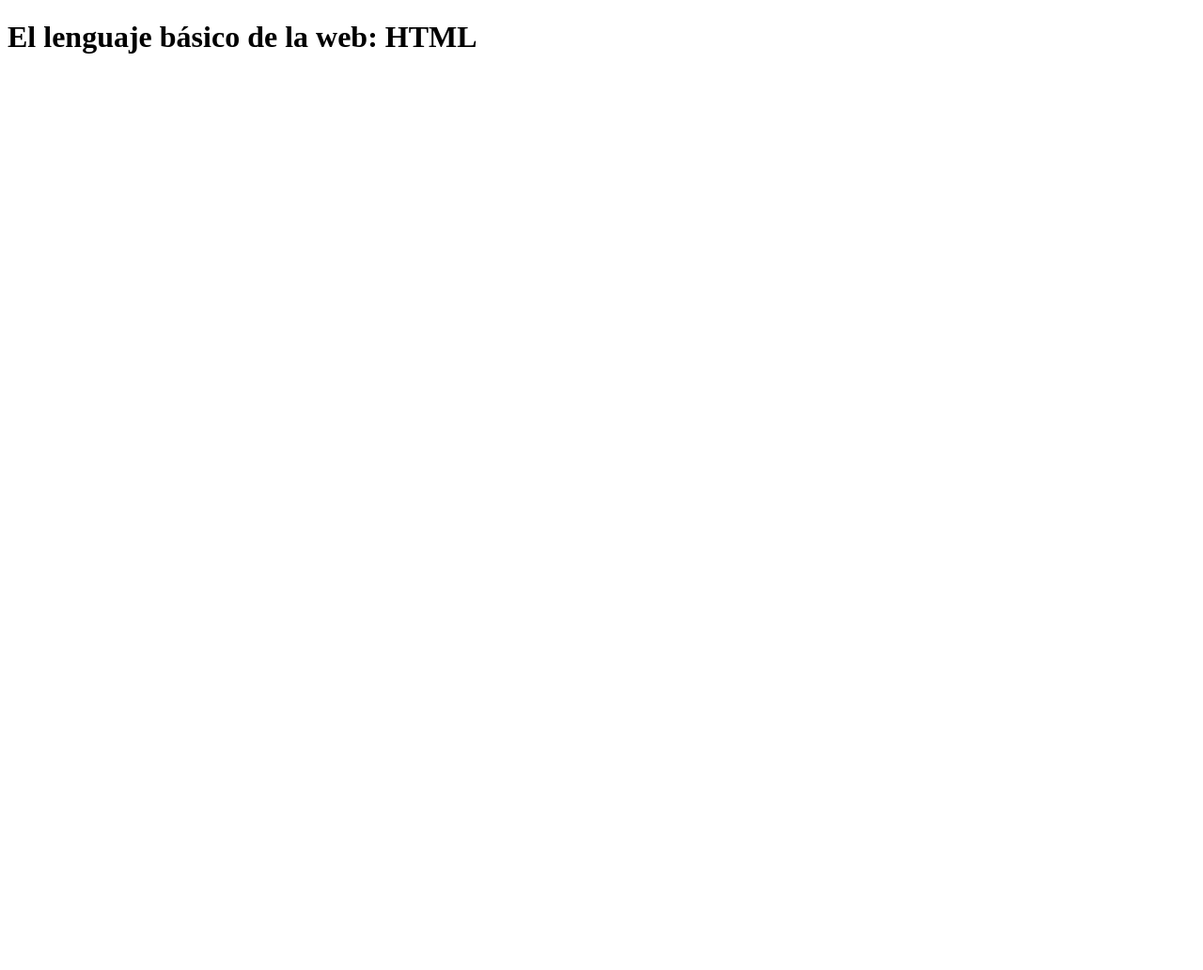
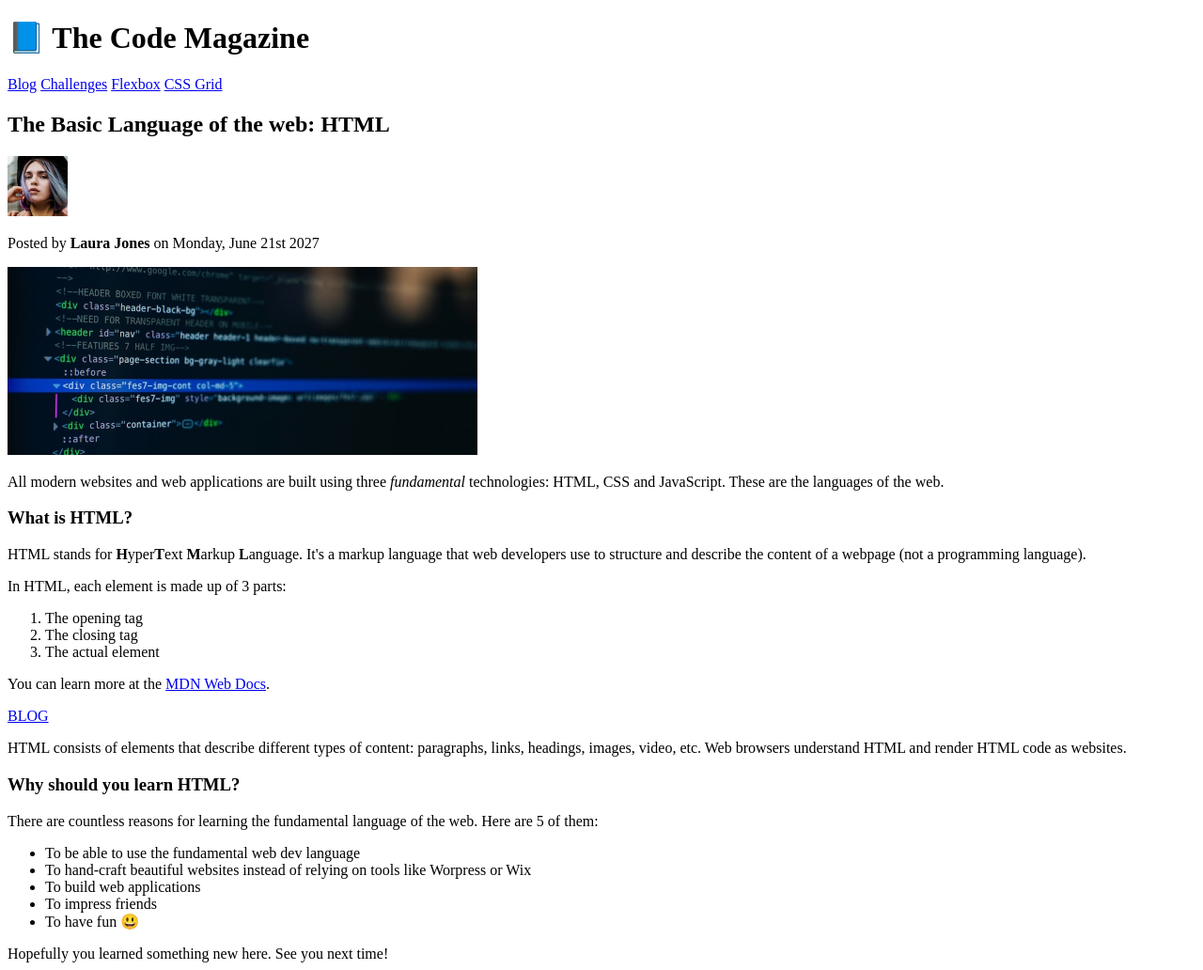
Before and after one commit to jeanZpirs/html-course, a plain HTML site: page 02-HTML-Fundamentals/index.html in a window 1280 px wide. Shown: the whole page at 94% size. Before the commit the page ends 800 px from the top, so only its background shows below. Drawn offline with Linux system fonts and the light colour scheme.

Commit message:
links, texto, listas, imagenes

```diff
--- a/02-HTML-Fundamentals/index.html
+++ b/02-HTML-Fundamentals/index.html
@@ -1,9 +1,82 @@
 <!DOCTYPE html>
-<html>
-    <head>
-        <title>El lenguaje básico de la web: HTML</title>
-    </head>
-    <body>
-        <h1>El lenguaje básico de la web: HTML</h1>
-    </body>
+<html lang="es">
+  <head>
+    <meta charset="utf-8" />
+    <title>The Basic Language of the web: HTML</title>
+  </head>
+  <body>
+    <h1>📘 The Code Magazine</h1>
+
+    <a href="blog.html">Blog</a>
+    <a href="#">Challenges</a>
+    <a href="#">Flexbox</a>
+    <a href="#">CSS Grid</a>
+
+    <h2>The Basic Language of the web: HTML</h2>
+
+    <img
+      src="laura-jones.jpg"
+      alt="Headshot of Laura Jones"
+      width="64"
+      height="64"
+    />
+    <p>Posted by <strong>Laura Jones</strong> on Monday, June 21st 2027</p>
+
+    <img src="post-img.jpg" alt="Post" width="500" height="200" />
+
+    <p>
+      All modern websites and web applications are built using three
+      <em>fundamental</em>
+      technologies: HTML, CSS and JavaScript. These are the languages of the
+      web.
+    </p>
+
+    <h3>What is HTML?</h3>
+    <p>
+      HTML stands for <b>H</b>yper<b>T</b>ext <b>M</b>arkup <b>L</b>anguage.
+      It's a markup language that web developers use to structure and describe
+      the content of a webpage (not a programming language).
+    </p>
+
+    <p>In HTML, each element is made up of 3 parts:</p>
+
+    <ol>
+      <li>The opening tag</li>
+      <li>The closing tag</li>
+      <li>The actual element</li>
+    </ol>
+
+    <p>
+      You can learn more at the
+      <a href="https://developer.mozilla.org/es/docs/Web/HTML">MDN Web Docs</a>.
+    </p>
+
+    <a href="/02-HTML-Fundamentals/blog.html">BLOG</a>
+
+    <p>
+      HTML consists of elements that describe different types of content:
+      paragraphs, links, headings, images, video, etc. Web browsers understand
+      HTML and render HTML code as websites.
+    </p>
+
+    <h3>Why should you learn HTML?</h3>
+
+    <p>
+      There are countless reasons for learning the fundamental language of the
+      web. Here are 5 of them:
+    </p>
+
+    <ul>
+      <li>To be able to use the fundamental web dev language</li>
+      <li>
+        To hand-craft beautiful websites instead of relying on tools like
+        Worpress or Wix
+      </li>
+      <li>To build web applications</li>
+      <li>To impress friends</li>
+      <li>To have fun 😃</li>
+    </ul>
+
+    Hopefully you learned something new here. See you next time!
+  </body>
 </html>
```
Also changed, not shown: 02-HTML-Fundamentals/blog.html (added, +10 -0 lines), imgs_readme/anatomy-element.png (renamed from anatomy-element.png), imgs_readme/hyperlinks.png (added), imgs_readme/img-element.png (added), imgs_readme/structure-html.png (renamed from structure-html.png), 1 other file.
